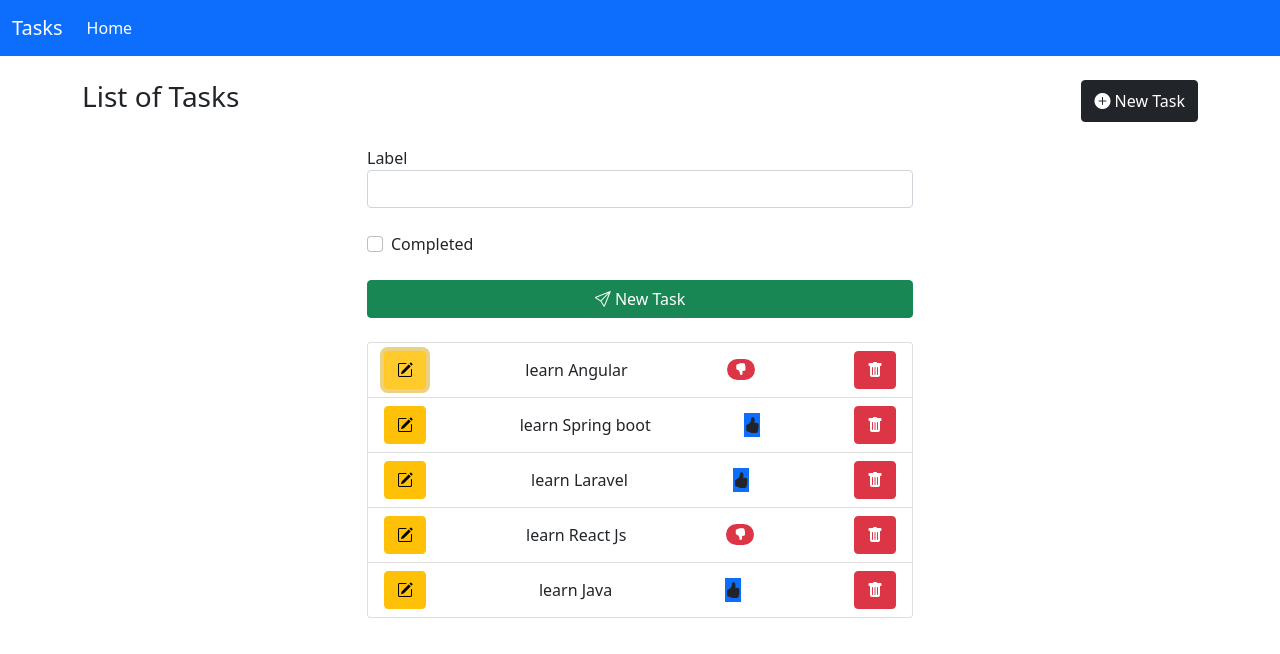
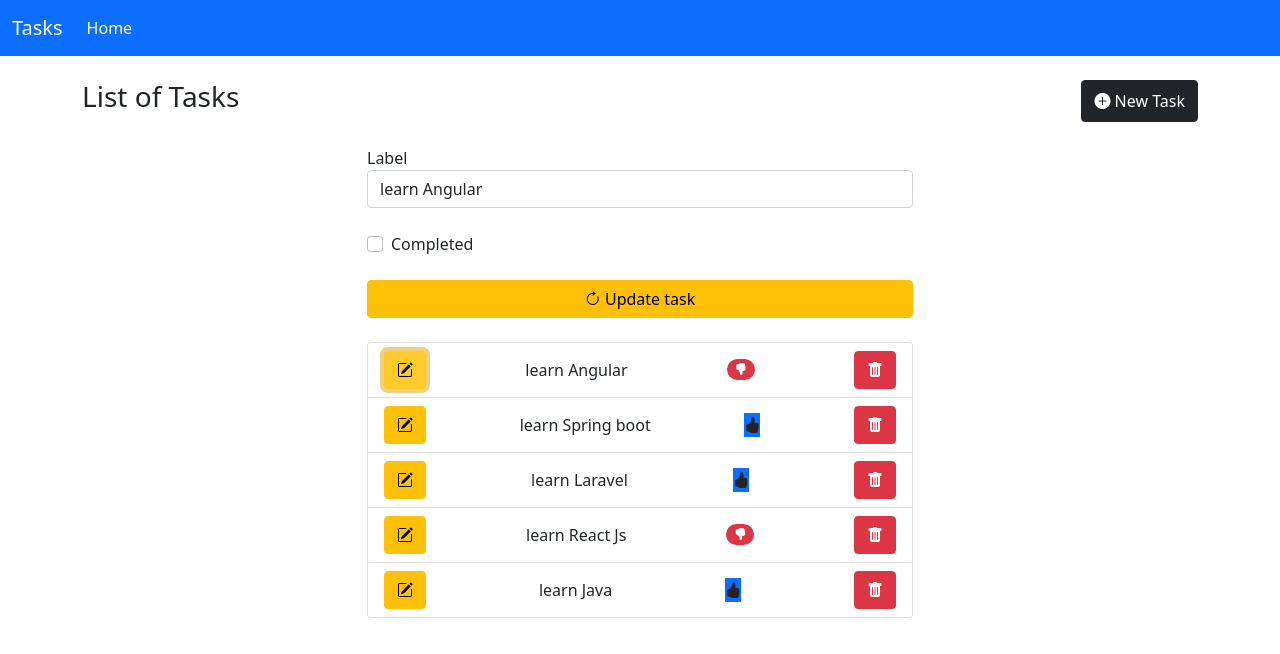
Before and after one commit to amalmtahri/tasks, an Angular app: page / in a window 1280 px wide. Both pictures are taken after a click on the button 405 px from the left and 369 px from the top of the page. Shown: the top 654 px of the page. Built offline with nearby package versions, Linux system fonts and the light colour scheme; data requests are answered from the project's data file.

Commit message:
update task 📝

```diff
--- a/src/app/components/tasks/tasks.component.html
+++ b/src/app/components/tasks/tasks.component.html
@@ -2,8 +2,10 @@
     <div class="col-md-6">
         <h3>List of Tasks</h3>
     </div>
+
     <div class="col-md-6 text-right d-flex justify-content-end">
-        <button class="btn btn-dark">
+
+        <button class="btn btn-dark" >
             <i class="bi bi-plus-circle-fill"></i> New Task
         </button>
     </div>
@@ -20,7 +22,10 @@
                 <input type="checkbox"  class="form-check-input" value="checkedValue" [(ngModel)]="myTask.completed" >Completed
             </label>
         </div>
-        <button class="btn btn-success w-100" (click)="persistTask()"><i class="bi bi-send"></i> New Task</button>
+        <button *ngIf="editForm" (click)="updateTask()" class="btn btn-warning w-100">
+            <i class="bi bi-arrow-clockwise"></i> Update task
+        </button>
+        <button class="btn btn-success w-100" *ngIf="!editForm" (click)="persistTask()"><i class="bi bi-send"></i> New Task</button>
     </div>
 </div>
 
@@ -29,7 +34,7 @@
         <ul class="list-group">
 
             <li class="list-group-item d-flex justify-content-between align-items-center" *ngFor="let task of tasks">
-                <button class="btn btn-warning"><i class="bi bi-pencil-square"></i></button>
+                <button class="btn btn-warning" (click)="editeTask(task)"><i class="bi bi-pencil-square"></i></button>
               {{task.label}}
                 <span  (click)="toggleCompleted(task)" [ngClass]="{'badge bg-primary rounded-pill':task.completed,
                         'badge bg-danger rounded-pill':!task.completed}" >
--- a/src/app/components/tasks/tasks.component.ts
+++ b/src/app/components/tasks/tasks.component.ts
@@ -20,6 +20,7 @@ export class TasksComponent implements OnInit {
   }
 
   showForm : boolean = false;
+  editForm : boolean = false;
 
   constructor(private taskServices : TaskService) { }
 
@@ -84,5 +85,25 @@ export class TasksComponent implements OnInit {
       }
     )
   }
+  editeTask(task: Task) {
+    this.myTask = task;
+    this.editForm = true;
+    this.show();
+  }
+
+  show() {
+    this.showForm = true;
+  }
+
+  updateTask() {
+    this.taskServices.update(this.myTask)
+      .subscribe(
+        task => {
+          this.resteTask();
+          this.editForm = false;
+        }
+      );
+
+  }
 
 }
--- a/src/app/services/task.service.ts
+++ b/src/app/services/task.service.ts
@@ -23,4 +23,8 @@ export class TaskService {
   completed(task: Task) {
     return this.http.patch(`${this.urlApi}/${task.id}`, { completed: !task.completed });
   }
+  update(task: Task) {
+    return this.http.put(`${this.urlApi}/${task.id}`, task);
+  }
+
 }
```
